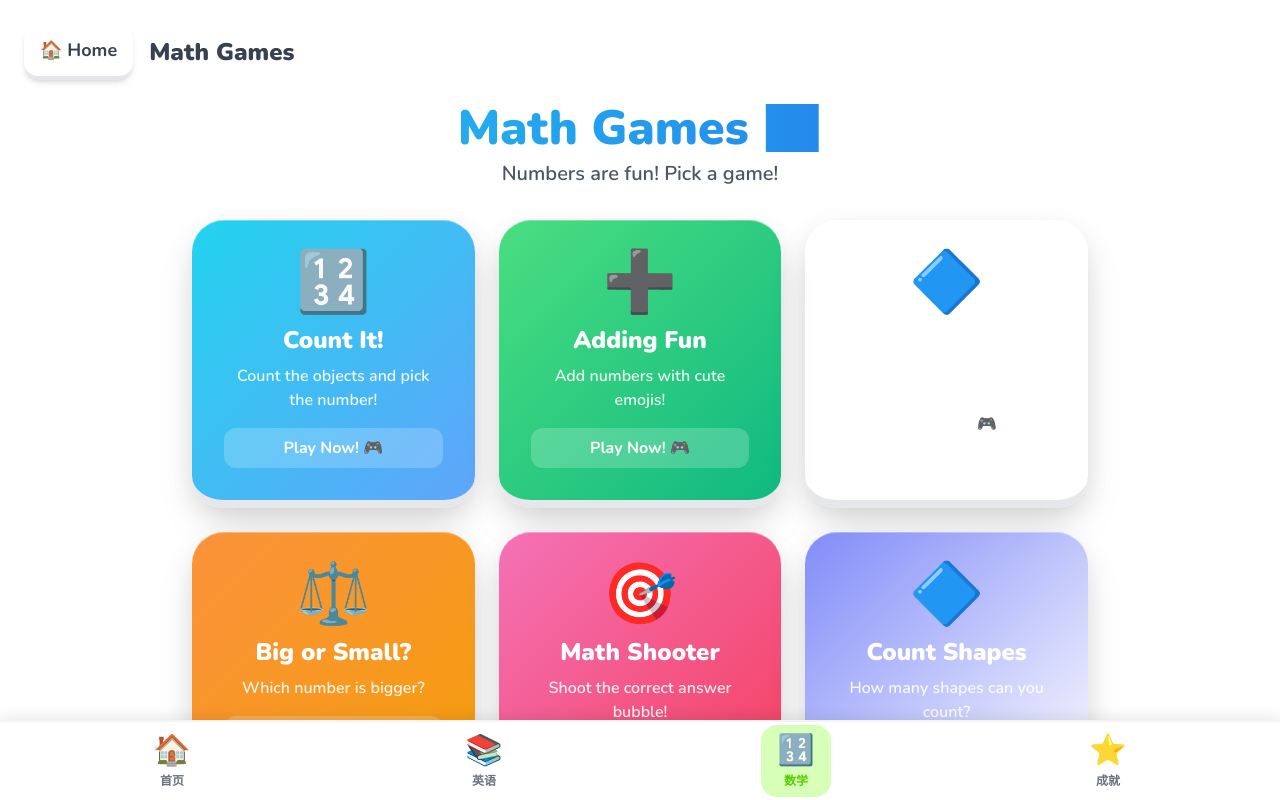
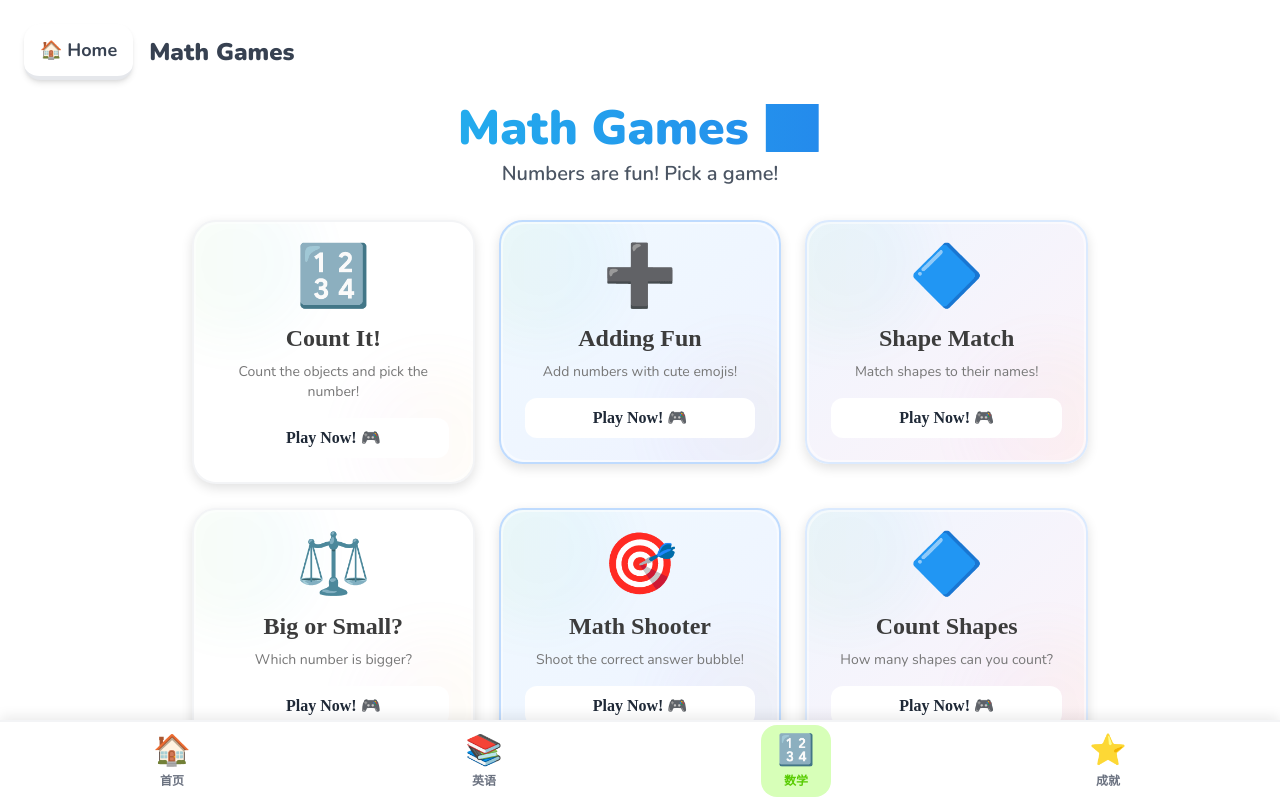
Before and after one commit to junhey/kid-smart-learning, a Next.js app: page /math in a window 1280 px wide. Shown: the top 800 px of the page. Built offline with nearby package versions, Linux system fonts and the light colour scheme.

Commit message:
ui: apply Duolingo design tokens to GameCard with multi-variants

```diff
--- a/app/english/page.tsx
+++ b/app/english/page.tsx
@@ -100,7 +100,12 @@ export default function EnglishPage() {
       </motion.div>
 
       <div className="grid grid-cols-1 sm:grid-cols-2 lg:grid-cols-3 gap-6 max-w-6xl mx-auto">
-        {games.map((game, index) => (
+        {games.map((game, index) => {
+          // 为不同游戏分配不同variant
+          const variantOptions = ['default', 'primary', 'info'] as const;
+          const variant = variantOptions[index % variantOptions.length];
+
+          return (
             <motion.div
               key={game.id}
               initial={{ opacity: 0, y: 50 }}
@@ -111,10 +116,11 @@ export default function EnglishPage() {
                 title={game.title}
                 description={game.description}
                 icon={game.emoji}
-              className="cursor-pointer"
+                variant={variant}
+                className="cursor-pointer hover:scale-105"
               >
                 <Button
-                variant="primary"
+                  variant={variant === 'primary' ? 'primary' : variant === 'info' ? 'primary' : 'success'}
                   size="lg"
                   fullWidth
                   onClick={() => setActiveGame(game.id)}
@@ -123,7 +129,8 @@ export default function EnglishPage() {
                 </Button>
               </GameCard>
             </motion.div>
-        ))}
+          );
+        })}
       </div>
 
       <motion.div
--- a/app/math/page.tsx
+++ b/app/math/page.tsx
@@ -10,6 +10,7 @@ import MathShooter from "@/components/games/math/MathShooter";
 import ShapeCount from "@/components/games/math/ShapeCount";
 import ClockGame from "@/components/games/math/ClockGame";
 import Navigation from "@/components/layout/Navigation";
+import { GameCard } from "@/components/ui/GameCard";
 
 const games = [
   {
@@ -104,32 +105,37 @@ export default function MathPage() {
       </motion.div>
 
       <div className="grid grid-cols-1 sm:grid-cols-2 lg:grid-cols-3 gap-6 max-w-4xl mx-auto">
-        {games.map((game, index) => (
+        {games.map((game, index) => {
+          // 为数学游戏分配variant
+          const variantOptions = ['default', 'info', 'primary'] as const;
+          const variant = variantOptions[index % variantOptions.length];
+
+          return (
             <motion.div
               key={game.id}
               initial={{ opacity: 0, y: 50 }}
               animate={{ opacity: 1, y: 0 }}
               transition={{ delay: index * 0.1, type: "spring", bounce: 0.4 }}
-            whileHover={{ scale: 1.05, y: -5 }}
+              onClick={() => setActiveGame(game.id)}
+            >
+              <GameCard
+                title={game.title}
+                description={game.description}
+                icon={game.emoji}
+                variant={variant}
+                className="cursor-pointer hover:scale-105"
+              >
+                <motion.div
+                  className="mt-4 bg-white text-gray-800 rounded-xl py-2 text-center font-bold font-['Fredoka']"
+                  whileHover={{ backgroundColor: "#FFC800" }}
                   whileTap={{ scale: 0.95 }}
-            onClick={() => setActiveGame(game.id)}
-            className={`game-card bg-gradient-to-br ${game.color} text-white cursor-pointer`}
-          >
-            <div className="text-6xl mb-3 text-center">{game.emoji}</div>
-            <h3 className="text-2xl font-black text-center mb-2">
-              {game.title}
-            </h3>
-            <p className="text-center text-white/90 font-semibold">
-              {game.description}
-            </p>
-            <motion.div
-              className="mt-4 bg-white/20 rounded-xl py-2 text-center font-bold"
-              whileHover={{ backgroundColor: "rgba(255,255,255,0.35)" }}
                 >
                   Play Now! 🎮
                 </motion.div>
+              </GameCard>
             </motion.div>
-        ))}
+          );
+        })}
       </div>
 
       <motion.div
--- a/app/page.tsx
+++ b/app/page.tsx
@@ -87,11 +87,19 @@ export default function HomePage() {
                 title="English 英语"
                 description="字母、单词、自然拼读"
                 icon="📚"
+                variant="primary"
                 className="hover:scale-105 transition-transform cursor-pointer"
               >
                 <div className="flex justify-center gap-3 mb-4">
                   {["🔤", "🐶", "🍎", "👂", "✍️"].map((e, i) => (
-                    <span key={i} className="text-3xl">{e}</span>
+                    <motion.span
+                      key={i}
+                      className="text-4xl"
+                      animate={{ y: [0, -8, 0] }}
+                      transition={{ duration: 1.5, repeat: Infinity, delay: i * 0.1 }}
+                    >
+                      {e}
+                    </motion.span>
                   ))}
                 </div>
                 <Button variant="primary" size="lg" fullWidth>
@@ -111,11 +119,19 @@ export default function HomePage() {
                 title="Math 数学"
                 description="数数、加法、图形"
                 icon="🔢"
+                variant="success"
                 className="hover:scale-105 transition-transform cursor-pointer"
               >
                 <div className="flex justify-center gap-3 mb-4">
                   {["🔢", "➕", "🔷", "⚖️", "🎯"].map((e, i) => (
-                    <span key={i} className="text-3xl">{e}</span>
+                    <motion.span
+                      key={i}
+                      className="text-4xl"
+                      animate={{ rotate: [0, 10, -10, 0] }}
+                      transition={{ duration: 2, repeat: Infinity, delay: i * 0.15 }}
+                    >
+                      {e}
+                    </motion.span>
                   ))}
                 </div>
                 <Button variant="success" size="lg" fullWidth>
--- a/components/ui/GameCard.tsx
+++ b/components/ui/GameCard.tsx
@@ -1,5 +1,6 @@
 /**
  * GameCard Component - Duolingo Style Card
+ * 使用统一的设计tokens系统
  */
 
 interface GameCardProps {
@@ -9,6 +10,7 @@ interface GameCardProps {
   onClick?: () => void;
   className?: string;
   children?: React.ReactNode;
+  variant?: 'default' | 'primary' | 'success' | 'info';
 }
 
 export function GameCard({
@@ -18,40 +20,76 @@ export function GameCard({
   onClick,
   className = '',
   children,
+  variant = 'default',
 }: GameCardProps) {
+  // 根据variant选择颜色
+  const variantClasses = {
+    default: 'bg-white border-gray-100 hover:shadow-[0_8px_24px_rgba(0,0,0,0.18)]',
+    primary: 'bg-gradient-to-br from-blue-50 via-purple-50 to-pink-50 border-blue-100 hover:shadow-[0_8px_24px_rgba(88,204,2,0.15)]',
+    success: 'bg-gradient-to-br from-green-50 via-emerald-50 to-teal-50 border-green-100 hover:shadow-[0_8px_24px_rgba(88,204,2,0.20)]',
+    info: 'bg-gradient-to-br from-sky-50 via-blue-50 to-indigo-50 border-blue-200 hover:shadow-[0_8px_24px_rgba(28,176,246,0.15)]',
+  }[variant];
+
+  const variantText = {
+    default: 'text-[#3C3C3C]',
+    primary: 'text-[#3C3C3C]',
+    success: 'text-[#3C3C3C]',
+    info: 'text-[#3C3C3C]',
+  }[variant];
+
+  const variantDescription = {
+    default: 'text-[#777777]',
+    primary: 'text-[#777777]',
+    success: 'text-[#777777]',
+    info: 'text-[#777777]',
+  }[variant];
+
   return (
     <div
       onClick={onClick}
       className={`
-        bg-white
+        ${variantClasses}
         rounded-3xl
         p-6
         shadow-[0_4px_12px_rgba(0,0,0,0.12)]
-        hover:shadow-[0_8px_24px_rgba(0,0,0,0.18)]
         hover:scale-[1.02]
         transition-all duration-300 ease-out
-        border-2 border-gray-100
+        border-2
+        relative
+        overflow-hidden
         ${onClick ? 'cursor-pointer' : ''}
         ${className}
       `}
     >
+      {/* 背景装饰元素 */}
+      <div className="absolute inset-0 pointer-events-none opacity-20">
+        <div className="absolute -top-10 -left-10 w-40 h-40 rounded-full blur-xl bg-gradient-to-r from-[#58CC02]/20 to-[#1CB0F6]/20"></div>
+        <div className="absolute -bottom-10 -right-10 w-40 h-40 rounded-full blur-xl bg-gradient-to-r from-[#CE82FF]/20 to-[#FFC800]/20"></div>
+      </div>
+
+      {/* 内容 */}
+      <div className="relative z-10">
         {icon && (
-        <div className="text-5xl mb-4 text-center">
+          <div className="text-6xl mb-4 text-center transform transition-transform hover:scale-110 hover:rotate-6 duration-300">
             {icon}
           </div>
         )}
 
-      <h3 className="text-2xl font-bold text-[#3C3C3C] text-center mb-2">
+        <h3 className={`text-2xl font-bold ${variantText} text-center mb-2 font-["Fredoka"]`}>
           {title}
         </h3>
 
         {description && (
-        <p className="text-sm text-[#777777] text-center mb-4">
+          <p className={`text-sm ${variantDescription} text-center mb-4 font-medium`}>
             {description}
           </p>
         )}
 
-      {children}
+        {children && <div className="relative z-10">{children}</div>}
+      </div>
+
+      {/* 3D立体效果边框 */}
+      <div className="absolute inset-0 border-2 border-white/50 rounded-3xl pointer-events-none"></div>
     </div>
   );
 }
```
Also changed, not shown: 1 other file (tests, documents, lock files or other folders). Lines whose indentation alone changed are shown as unchanged.
